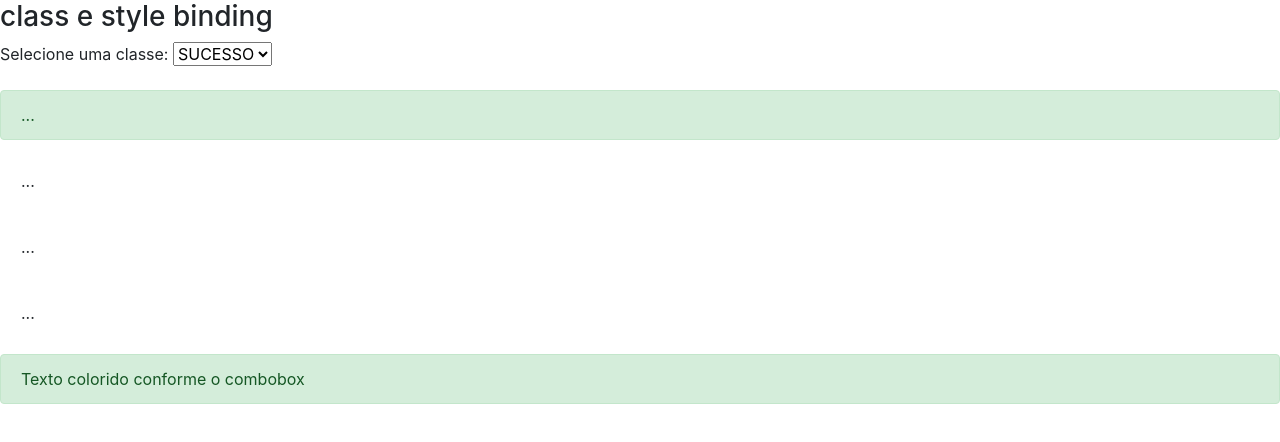
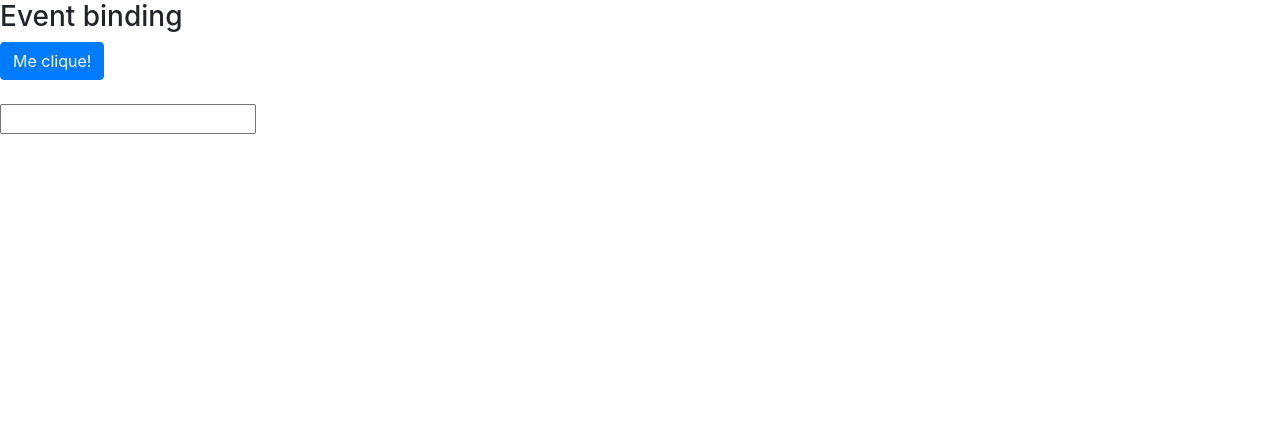
Before and after one commit to 03fred/angular, an Angular app in the folder angular/: page / in a window 1280 px wide. Shown: the top 442 px of the page. Built offline with nearby package versions, Linux system fonts and the light colour scheme.

Commit message:
Event binding

```diff
--- a/angular/src/app/data-binding/data-binding.component.html
+++ b/angular/src/app/data-binding/data-binding.component.html
@@ -16,13 +16,11 @@
         <img [src]="urlImage" /><br/>
         <img bind-src="urlImage" />
     </article>
--->
     <article>
         <h3>class e style binding</h3>
         <div>
             Selecione uma classe:
             <select #classe (change)="0">
-                <!--variavel local-->
                 <option value="alert-success">SUCESSO</option>
                 <option value="alert-info">iNFOR</option>
                 <option value="alert-warning">Alerta</option>
@@ -47,10 +45,20 @@
             </div>
 
         </div>
+    </article>
 
+-->
 
+    <article>
+        <h3>Event binding</h3>
+        <button (click)="botaoclickado()" class="btn btn-primary">Me clique!</button>
+        <br/>
+        <br/>
+        <input #campoInput type="text" (keyup)="onKeyUp($event)" (keyup.enter)="salvarValor(campoInput.value)" />
+
+        <p> {{ valorInput }}</p>
+
+        <p> {{ valorSalvoInput }}</p>
 
     </article>
-
-
 </section>
--- a/angular/src/app/data-binding/data-binding.component.ts
+++ b/angular/src/app/data-binding/data-binding.component.ts
@@ -6,17 +6,34 @@ import { Component, OnInit } from '@angular/core';
   styleUrls: ['./data-binding.component.less']
 })
 export class DataBindingComponent implements OnInit {
- url:string = 'http://www.google.com'
+  url: string = 'http://www.google.com'
 
- cursoAngular:boolean = true;
- urlImage = 'http://lorempixel.com/400/200/';
+  valorInput:string = "";
+  valorSalvoInput :string="";
 
- getValor(){
-   return 1;
- }
- getCurtirCurso(){
-   return true;
- }
+  cursoAngular: boolean = true;
+  urlImage = 'http://lorempixel.com/400/200/';
+
+  salvarValor( valor ){
+    this.valorSalvoInput = valor;
+  }
+
+  onKeyUp(evento: KeyboardEvent ) {
+
+
+    this.valorInput = ((<HTMLInputElement>evento.target).value);
+
+  }
+  botaoclickado() {
+    alert("evento criado pelo botao clickado");
+  }
+
+  getValor() {
+    return 1;
+  }
+  getCurtirCurso() {
+    return true;
+  }
   constructor() { }
 
   ngOnInit() {
```
